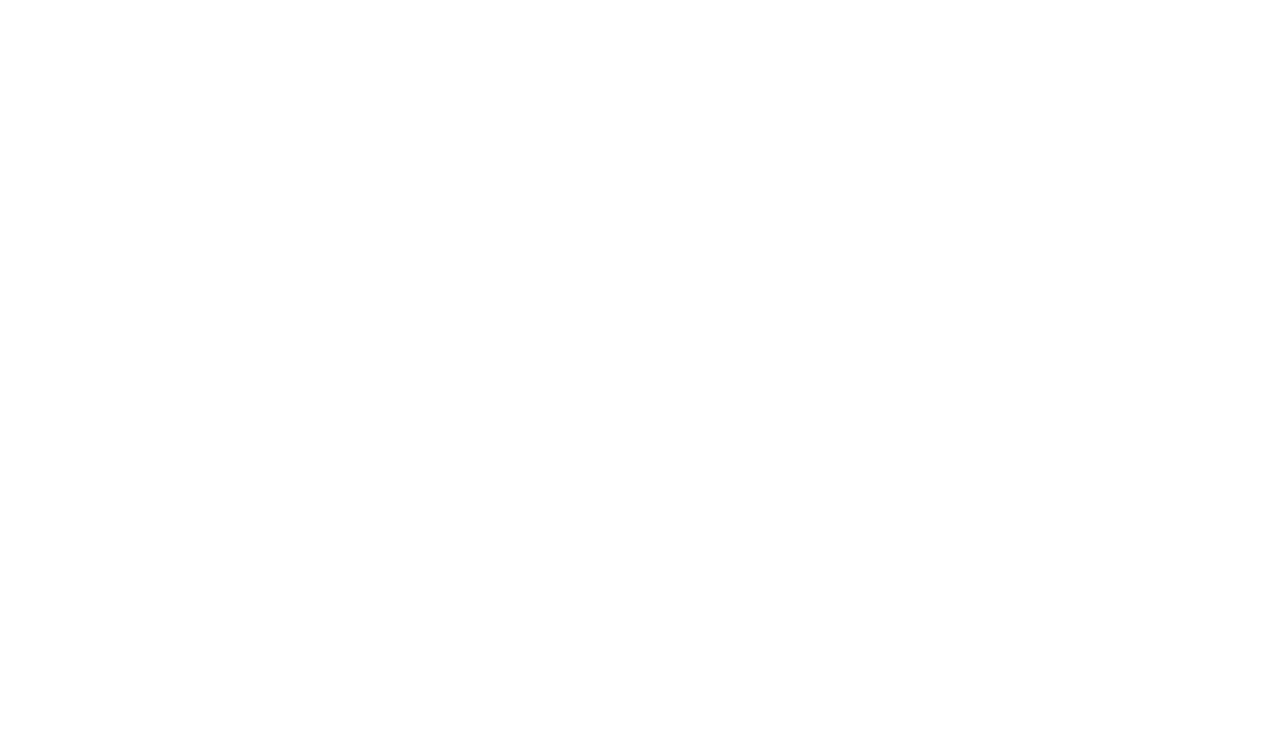
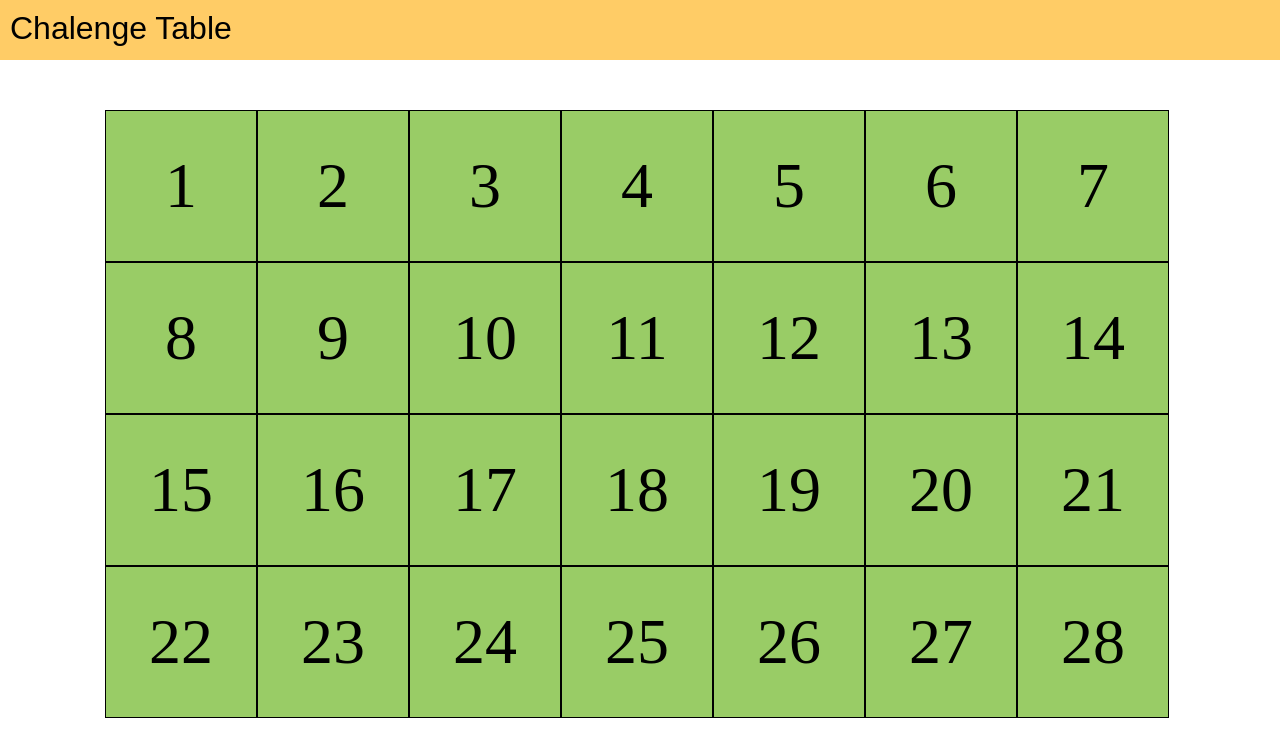
Before and after one commit to maxidromlordus/28daysChalenge, a website: page src/index.html in a window 1280 px wide. Drawn offline with Linux system fonts and the light colour scheme.

Commit message:
html changes done

```diff
--- a/package.json
+++ b/package.json
@@ -7,5 +7,7 @@
     "test": "test-app"
   },
   "author": "Maxim Samokhvalov",
-  "license": "ISC"
+  "license": "ISC",
+  "devDependencies": {},
+  "dependencies": {}
 }
--- a/src/index.html
+++ b/src/index.html
@@ -4,10 +4,14 @@
     <meta charset="UTF-8" />
     <meta http-equiv="X-UA-Compatible" content="IE=edge" />
     <meta name="viewport" content="width=device-width, initial-scale=1.0" />
-    <link rel="sylesheet" href="style.css" />
+    <link rel="stylesheet" href="style.css" />
     <title>Document</title>
   </head>
   <body>
+    <div id="header">
+      <p>Chalenge Table</p>
+    </div>
     <div id="wrapper"></div>
   </body>
+  <script src="../dist/bundle.js"></script>
 </html>
--- a/src/index.js
+++ b/src/index.js
@@ -1,10 +1,8 @@
-// elements
-
 const wrapper = document.getElementById("wrapper");
 
 //create 28 fields
 
-for (let i = 0; i <= 28; i++) {
+for (let i = 1; i <= 28; i++) {
   const field = document.createElement("div");
   field.id = `field${i}`;
   field.classList.add("field");
--- a/src/style.css
+++ b/src/style.css
@@ -0,0 +1,36 @@
+body {
+  margin: 0px;
+  padding: 0px;
+  background-color: rgb(255, 255, 255);
+}
+
+p {
+  margin-top: 0px;
+  padding: 10px;
+}
+#header {
+  height: 60px;
+  background-color: #ffcc66;
+  font-family: Arial, Helvetica, sans-serif;
+  font-size: 2em;
+}
+#wrapper {
+  margin: auto;
+  margin-top: 50px;
+
+  width: 1070px;
+  display: flex;
+  flex-wrap: wrap;
+  text-align: center;
+}
+
+.field {
+  border: 0.01em solid black;
+  display: flex;
+  align-items: center;
+  justify-content: center;
+  width: 150px;
+  height: 150px;
+  background-color: #99cc66;
+  font-size: 4em;
+}
```
Also changed, not shown: dist/bundle.js (added), 1 other file.
